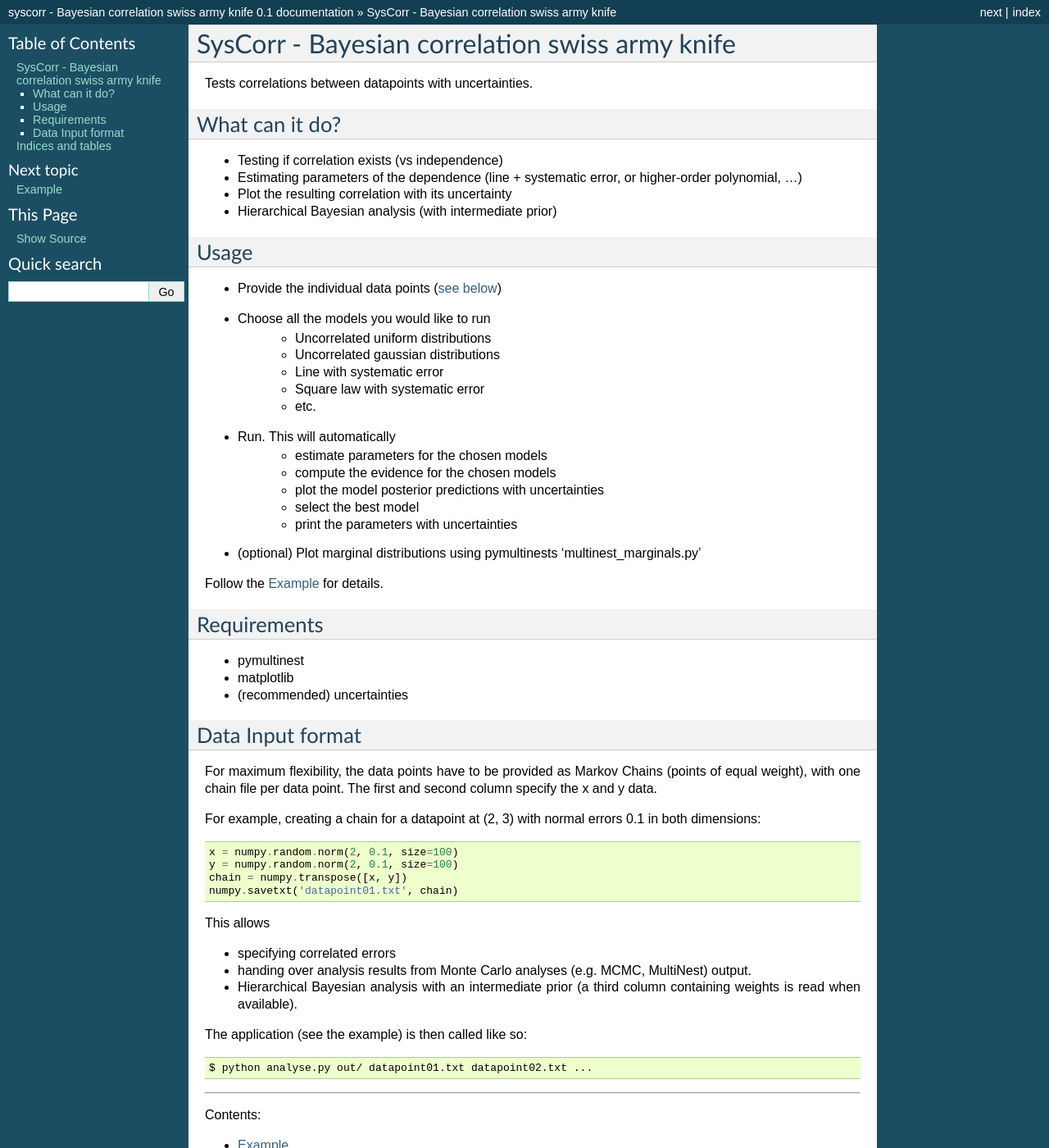
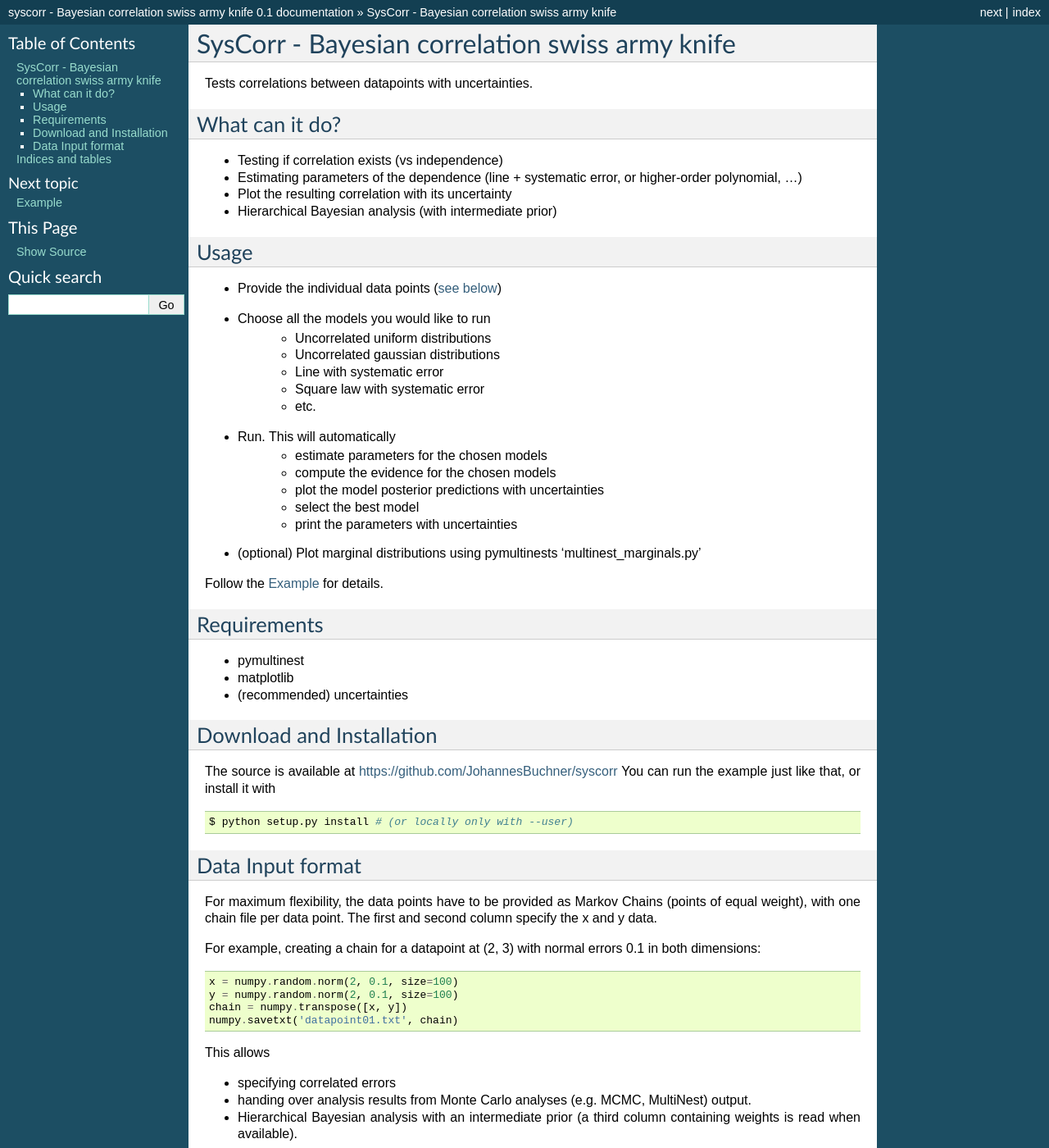
Before and after one commit to JohannesBuchner/syscorr, a Sphinx documentation site: the page built from doc/index.rst, in a window 1280 px wide and 1400 px high. Shown: the whole window at 82% size. Built offline with Sphinx 7.4.7, drawn with Linux system fonts in a browser that asks for light colours.

Commit message:
referring to repo

```diff
--- a/doc/index.rst
+++ b/doc/index.rst
@@ -31,11 +31,21 @@
 Follow the :doc:`example` for details.
 
 Requirements
--------------
+-------------------------------
 
 * pymultinest
 * matplotlib
 * (recommended) uncertainties
+
+Download and Installation
+-------------------------------
+
+The source is available at https://github.com/JohannesBuchner/syscorr
+You can run the example just like that, or install it with
+
+.. code-block:: bash
+
+	$ python setup.py install # (or locally only with --user)
 
 .. _data:
 
```
